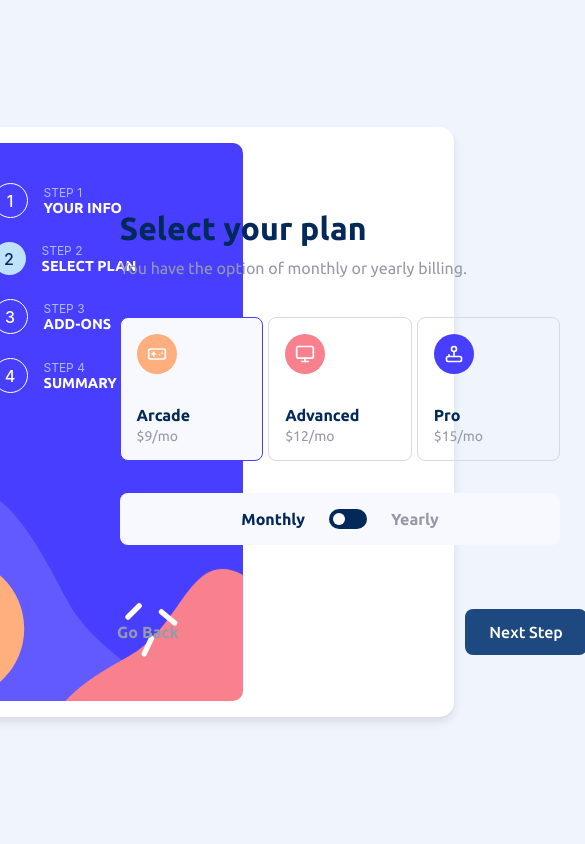
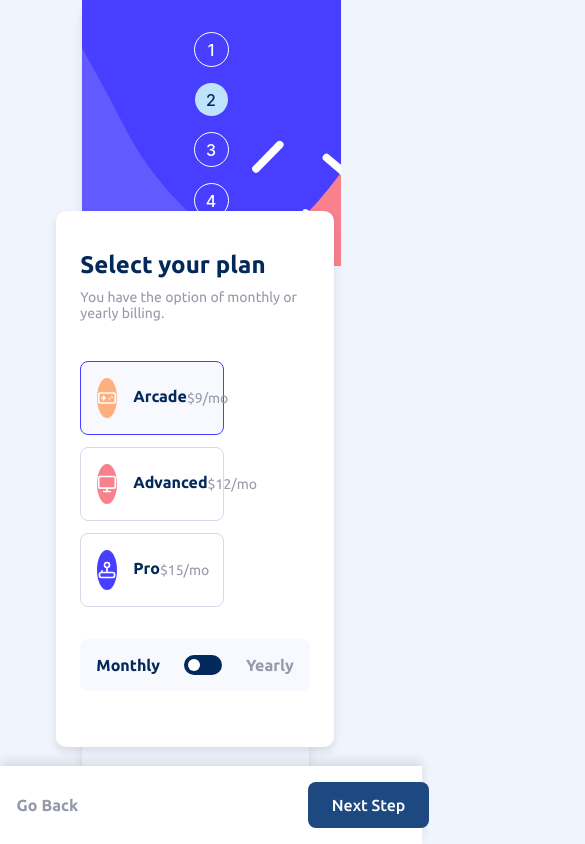
Before and after one commit to AbhirajkarBajpai/MultiStepForm, a React (Create React App) app: page / in a window 390 px wide. Both pictures are taken after typing "Sample", "name@example.com", "5551234" into the empty fields and a click on the button "Next Step". Shown: the whole page, 585 px wide, since content can reach past the window. Built offline with nearby package versions, Linux system fonts and the light colour scheme.

Commit message:
making Responsive

```diff
--- a/src/screens/FormScreen.js
+++ b/src/screens/FormScreen.js
@@ -1,4 +1,4 @@
-import { useState } from "react";
+import { useEffect, useState } from "react";
 import { useSelector, useDispatch } from "react-redux";
 import { setStep, updatePersonalInfo } from "../store/formSlice";
 import Sidebar from "../components/Sidebar";
@@ -13,6 +13,20 @@ export default function FormScreen() {
   const dispatch = useDispatch();
   const { currentStep, formData } = useSelector((state) => state.form);
   const [isCompleted, setIsCompleted] = useState(false)
+  const [isMobile, setIsMobile] = useState(false)
+
+  useEffect(() => {
+    const checkMobile = () => {
+      setIsMobile(window.innerWidth <= 768)
+    }
+
+    checkMobile()
+    window.addEventListener("resize", checkMobile)
+
+    return () => window.removeEventListener("resize", checkMobile)
+  }, [])
+
+
   const handlePersonalInfoSubmit = () => {
     // e.preventDefault();
     dispatch(setStep(2));
@@ -42,7 +56,7 @@ export default function FormScreen() {
 
       <PlanSelection />
 
-      <div className={styles.buttonGroup}>
+      <div className={`${styles.buttonGroup} ${isMobile ? styles.mobileButtons : ""}`}>
         <button
           type="button"
           className={`${styles.button} ${styles.backButton}`}
@@ -69,7 +83,7 @@ export default function FormScreen() {
 
       <AddOns />
 
-      <div className={styles.buttonGroup}>
+      <div className={`${styles.buttonGroup} ${isMobile ? styles.mobileButtons : ""}`}>
         <button
           type="button"
           className={`${styles.button} ${styles.backButton}`}
@@ -94,7 +108,7 @@ export default function FormScreen() {
 
       <Summary />
 
-      <div className={styles.buttonGroup}>
+      <div className={`${styles.buttonGroup} ${isMobile ? styles.mobileButtons : ""}`}>
         <button type="button" className={`${styles.button} ${styles.backButton}`} onClick={() => dispatch(setStep(3))}>
           Go Back
         </button>
--- a/src/styles/AddOns.module.css
+++ b/src/styles/AddOns.module.css
@@ -60,3 +60,22 @@
     color: #483eff;
     font-size: 0.875rem;
   }
+
+
+  @media (max-width: 768px) {
+    .addonCard {
+      padding: 1rem;
+    }
+
+    .checkbox {
+      margin-right: 1rem;
+    }
+
+    .addonName {
+      font-size: 0.875rem;
+    }
+
+    .addonDescription {
+      font-size: 0.75rem;
+    }
+  }
--- a/src/styles/FormScreen.module.css
+++ b/src/styles/FormScreen.module.css
@@ -121,3 +121,44 @@
   .backButton:hover{
     color: #1d4980;
   }
+
+  @media (max-width: 768px) {
+    .container {
+      flex-direction: column;
+      margin: 0;
+      padding: 0;
+      background: #f0f6ff;
+      min-height: 100vh;
+    }
+
+    .formContent {
+      padding: 1rem;
+      margin-top: -4.5rem; /* Overlap with sidebar */
+    }
+
+    .form {
+      background: white;
+      padding: 1.5rem;
+      border-radius: 10px;
+      box-shadow: 0 5px 10px rgba(0, 0, 0, 0.1);
+      margin-bottom: 5rem; /* Space for fixed buttons */
+    }
+
+    .buttonGroup {
+      position: fixed;
+      bottom: 0;
+      left: 0;
+      right: 0;
+      padding: 1rem;
+      background: white;
+      box-shadow: 0 -5px 10px rgba(0, 0, 0, 0.1);
+    }
+
+    .title {
+      font-size: 1.5rem;
+    }
+
+    .description {
+      font-size: 0.875rem;
+    }
+  }
--- a/src/styles/PlanSelection.module.css
+++ b/src/styles/PlanSelection.module.css
@@ -111,3 +111,26 @@
   .toggleChecked .toggleCircle {
     transform: translateX(18px);
   }
+
+
+  @media (max-width: 768px) {
+    .planGrid {
+      grid-template-columns: 1fr;
+      gap: 0.75rem;
+    }
+
+    .planCard {
+      display: flex;
+      align-items: center;
+      padding: 1rem;
+    }
+
+    .icon {
+      margin-bottom: 0;
+      margin-right: 1rem;
+    }
+
+    .toggleContainer {
+      margin-top: 1.5rem;
+    }
+  }
--- a/src/styles/Sidebar.module.css
+++ b/src/styles/Sidebar.module.css
@@ -51,3 +51,28 @@
     font-size: .9rem;
     font-family: 'Ubuntu Bold';
   }
+
+
+  @media (max-width: 768px) {
+    .sidebar {
+      width: 100%;
+      min-height: 172px;
+      border-radius: 0;
+      background-image: url("../assets/images/bg-sidebar-mobile.svg");
+      background-size: cover;
+      padding: 2rem 1rem;
+    }
+
+    .step {
+      justify-content: center;
+      margin-bottom: 1rem;
+    }
+
+    .stepInfo {
+      display: none; /* Hide step text on mobile */
+    }
+
+    .stepNumber {
+      margin-right: 0;
+    }
+  }
--- a/src/styles/Summary.module.css
+++ b/src/styles/Summary.module.css
@@ -73,3 +73,25 @@
   font-weight: 700;
   font-size: 1.25rem;
 }
+
+@media (max-width: 768px) {
+  .summaryCard {
+    padding: 1rem;
+  }
+
+  .planRow {
+    padding-bottom: 1rem;
+  }
+
+  .planName {
+    font-size: 0.875rem;
+  }
+
+  .addonRow {
+    margin-bottom: 0.75rem;
+  }
+
+  .totalRow {
+    padding: 1rem;
+  }
+}
--- a/src/styles/ThankYou.module.css
+++ b/src/styles/ThankYou.module.css
@@ -26,3 +26,23 @@
   color: #9699aa;
   line-height: 1.5;
 }
+
+@media (max-width: 768px) {
+  .container {
+    padding: 1.5rem;
+  }
+
+  .title {
+    font-size: 1.5rem;
+  }
+
+  .message {
+    font-size: 0.875rem;
+  }
+
+  .icon {
+    width: 56px;
+    height: 56px;
+    margin-bottom: 1.5rem;
+  }
+}
```
